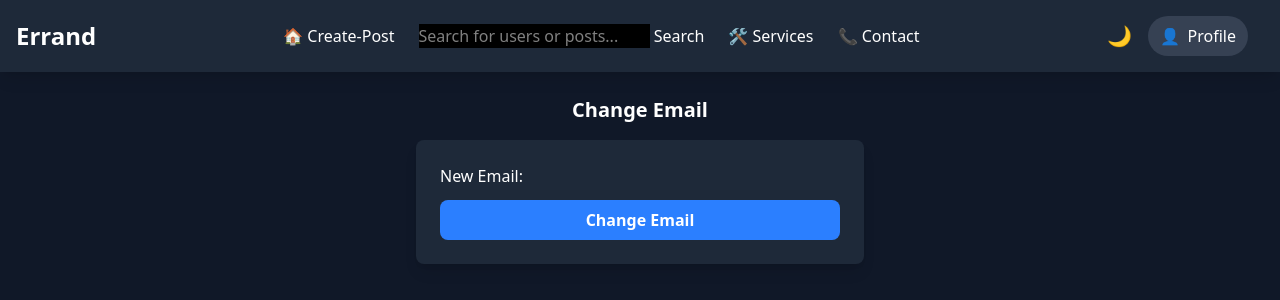
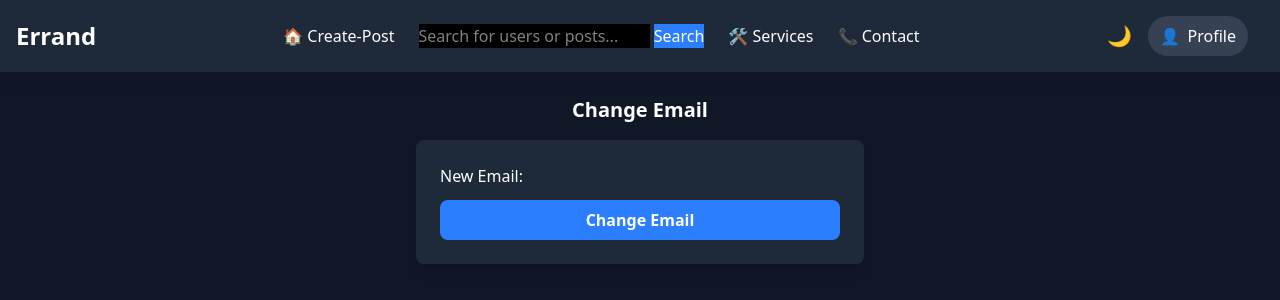
Before and after one commit to HustleGengTech/errand, a Django app: page /change-email/ in a window 1280 px wide. Shown: the top 300 px of the page. Run offline with Django 5.2, Linux system fonts and the light colour scheme; the visitor is signed in with stand-in values (Sample User, id 1); some libraries are stand-ins or nearby versions.

Commit message:
Update base.html

```diff
--- a/templates/base.html
+++ b/templates/base.html
@@ -29,7 +29,7 @@
                     <form action="{% url 'search' %}" method="POST">
                         {% csrf_token %}
                         <input type="text" name="searched" class="text-black-400 bg-black" placeholder="Search for users or posts..." required>
-                        <button type="submit">Search</button>
+                        <button type="submit" class="bg-blue-500">Search</button>
                     </form>
                 </li>
                 <li><a href="services.html" class="nav-item" data-page="services">
```
